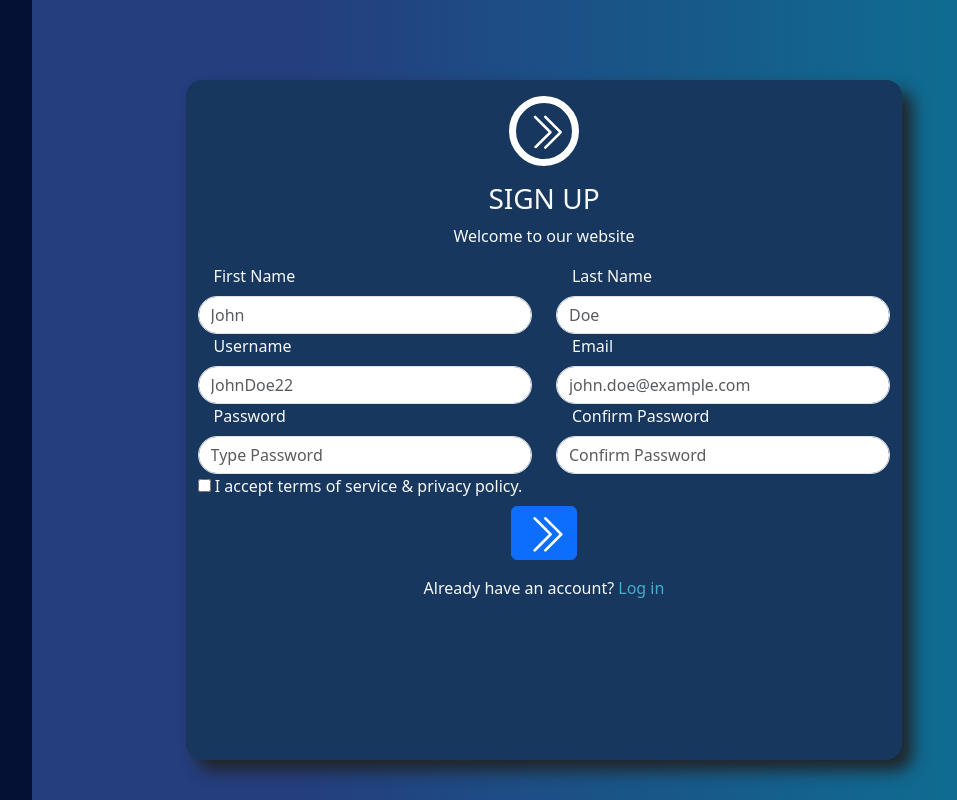
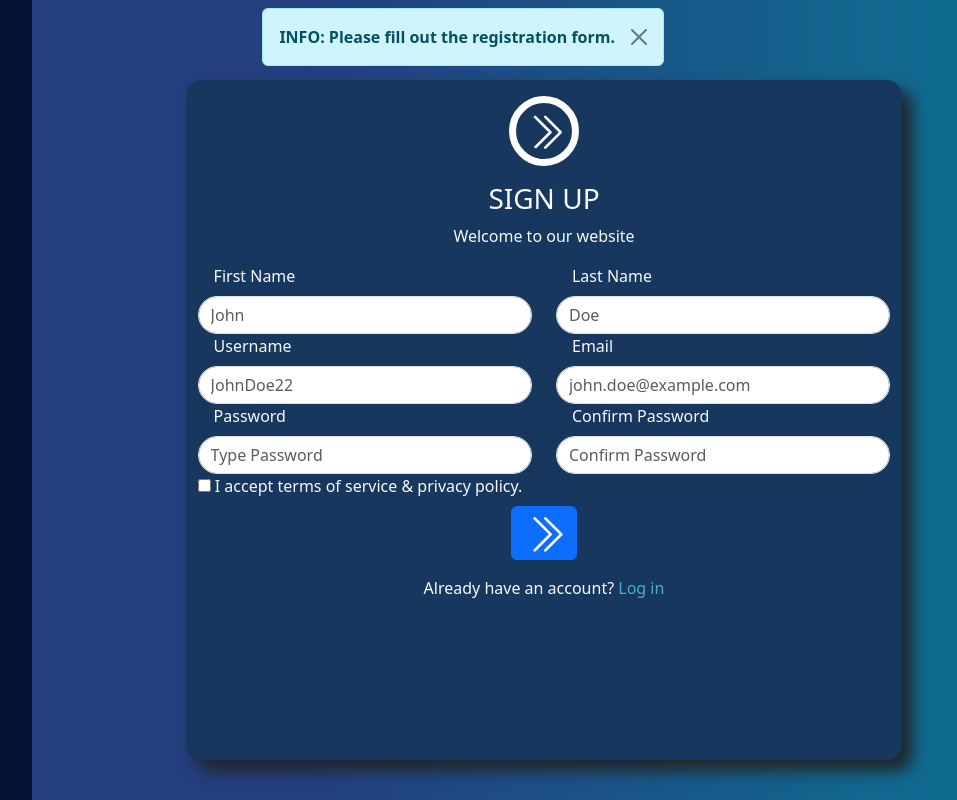
Before and after one commit to abdullahnaveedan/Finance-Project, a Django app: page /sign-up/ in a window 1280 px wide. Shown: the whole page, without its empty margins (224-1181 px from the left). Run offline with Django 4.2, Linux system fonts and the light colour scheme.

Commit message:
Messages and Retained Information

```diff
--- a/cmsfinanceapp/templates/sign_up.html
+++ b/cmsfinanceapp/templates/sign_up.html
@@ -5,8 +5,8 @@
 <div class="shift-second">
     {% if messages %}
     {% for message in messages %}
-    <div {% if message.tags %} class="alert alert-{{ message.tags }} alert-dismissible fade show mt-2" {% endif %}  style="position: absolute; left: 38%;"role="alert">
-      <strong>{{message}}</strong>
+    <div {% if message.tags %} class="alert alert-{{ message.tags }} alert-dismissible fade show mt-2" {% endif %}  style="position: absolute; left: 38%;" role="alert">
+      <strong>{{ message }}</strong>
       <button type="button" class="btn-close" data-bs-dismiss="alert" aria-label="Close"></button>
     </div>
     {% endfor %}
@@ -33,14 +33,14 @@
                     <div class="col-md-6">
                         <div class="form-group">
                             <label for="firstname" class="form-label mx-3">First Name</label>
-                            <input type="text" class="form-control" name="firstname" id="firstname" placeholder="John" required>
+                            <input type="text" class="form-control" name="firstname" id="firstname" placeholder="John" value="{{ request.POST.firstname }}" required>
                         </div>
                     </div>
 
                     <div class="col-md-6">
                         <div class="form-group">
                             <label for="lastname" class="form-label mx-3">Last Name</label>
-                            <input type="text" class="form-control" name="lastname" id="lastname" placeholder="Doe" required>
+                            <input type="text" class="form-control" name="lastname" id="lastname" placeholder="Doe" value="{{ request.POST.lastname }}" required>
                         </div>
                     </div>
                 </div>
@@ -49,14 +49,14 @@
                     <div class="col-md-6">
                         <div class="form-group">
                             <label for="username" class="form-label mx-3">Username</label>
-                            <input type="text" class="form-control" name="username" id="username" placeholder="JohnDoe22" required>
+                            <input type="text" class="form-control" name="username" id="username" placeholder="JohnDoe22" value="{{ request.POST.username }}" required>
                         </div>
                     </div>
 
                     <div class="col-md-6">
                         <div class="form-group">
                             <label for="email" class="form-label mx-3">Email</label>
-                            <input type="email" class="form-control" name="email" id="email" placeholder="john.doe@example.com" required>
+                            <input type="email" class="form-control" name="email" id="email" placeholder="john.doe@example.com" value="{{ request.POST.email }}" required>
                         </div>
                     </div>
                 </div>
@@ -96,8 +96,6 @@
         </div>
     </div>
 
-
-
       </div>
   </div>
 </div>
--- a/cmsfinanceapp/views.py
+++ b/cmsfinanceapp/views.py
@@ -190,20 +190,31 @@ def index(request):
 
 def sign_in(request):
     if request.method == "POST":
-            username = request.POST.get("username")
-            password = request.POST.get("password")
+        username = request.POST.get("username")
+        password = request.POST.get("password")
 
-            user = authenticate(request, username=username, password=password)
+        user = authenticate(request, username=username, password=password)
 
-            if user is not None:
-                messages.success(request, 'Login Success.')
-                auth_login(request, user)
-                # Store the user's email in the session
-                request.session['email'] = user.email
+        if user is not None:
+            # Display a success message (SUCCESS)
+            messages.success(request, 'SUCCESS: Login successful.')
+            auth_login(request, user)
+            # Store the user's email in the session
+            request.session['email'] = user.email
 
-                return render(request, "upload_file.html")
-            else:
-                messages.warning(request, 'Invalid email or password. Please try again.')
+            return render(request, "upload_file.html")
+        else:
+            # Display a warning message (WARNING)
+            messages.warning(request, 'WARNING: Invalid username or password. Please try again.')
+
+            # Retain entered data in the form fields
+            return render(request, "sign_in.html", {
+                'username': username,
+                'password': password,
+            })
+
+    # Display an informational message (INFO)
+    messages.info(request, 'INFO: Please enter your username and password to sign in.')
 
     return render(request, "sign_in.html")
 
@@ -216,46 +227,45 @@ def sign_out(request):
 #validate user's data provided by sing_up function
 def validate_data(first_name, last_name, username, email, password, confirm_password):
     if password != confirm_password:
-        return False, "Passwords do not match."
+        return False, "WARNING: Passwords do not match."
 
     if not re.match("^[a-zA-Z0-9]+$", username):
-        return False, "Username can only contain alphanumeric characters."
+        return False, "WARNING: Username can only contain alphanumeric characters."
 
     if User.objects.filter(username=username).exists():
-        return False, "Username is already taken. Choose a different one."
+        return False, "WARNING: Username is already taken. Choose a different one."
 
     if not re.match("^[a-zA-Z]+$", first_name):
-        return False, "First name can only contain alphabet characters."
+        return False, "WARNING: First name can only contain alphabet characters."
 
     if not re.match("^[a-zA-Z]+$", last_name):
-        return False, "Last name can only contain alphabet characters."
+        return False, "WARNING: Last name can only contain alphabet characters."
 
     if User.objects.filter(email=email).exists():
-        return False, "Email is already registered. Choose a different one."
+        return False, "WARNING: Email is already registered. Choose a different one."
 
     if not (any(c.isalpha() for c in password) and
             any(c.isdigit() for c in password) and
             any(c in "!@#$%^&*()-_=+[]{}|;:'\",.<>/?`~" for c in password) and
             len(password) >= 8):
-        return False, "Password must contain at least one alphabet character, one digit, one special character, and be at least 8 characters long."
+        return False, "WARNING: Password must contain at least one alphabet character, one digit, one special character, and be at least 8 characters long."
 
-    return True, "Validation successful."
+    return True, "SUCCESS: Validation successful."
 
 
 #performing otp validation by request from otp.html
 def otp_validation(request):
     if request.method == "POST":
-        if request.method == "POST":
-            entered_otp = (
-                request.POST.get("otp-1", "") +
-                request.POST.get("otp-2", "") +
-                request.POST.get("otp-3", "") +
-                request.POST.get("otp-4", "")
-            )
+        entered_otp = (
+            request.POST.get("otp-1", "") +
+            request.POST.get("otp-2", "") +
+            request.POST.get("otp-3", "") +
+            request.POST.get("otp-4", "")
+        )
 
         # Determine the context (signup or forget password)
         context = request.session.get('otp_context')
-        print("context = ", context)
+
         if context == 'sign_up':
             # Retrieve validated user data from the session
             validated_user_data = request.session.get('validated_user_data', None)
@@ -275,10 +285,12 @@ def otp_validation(request):
                 user = authenticate(request, username=validated_user_data['username'], password=validated_user_data['password'])
                 if user is not None:
                     auth_login(request, user)
+                    # Display a success message (SUCCESS)
+                    messages.success(request, 'SUCCESS: Account created successfully. You are now logged in.')
                     return redirect("upload-file")
             else:
-                # Incorrect OTP, redirect to sign_up.html
-                print("Incorrect OTP. Please try again.")
+                # Incorrect OTP, display an error message (WARNING)
+                messages.warning(request, "WARNING: Incorrect OTP. Please try again.")
                 return render(request, "sign_up.html")
 
         elif context == 'forget_password':
@@ -290,8 +302,8 @@ def otp_validation(request):
                 # (e.g., allow the user to reset their password)
                 return render(request, "reset_password.html")
             else:
-                # Incorrect OTP, redirect to forget_password.html
-                messages.error(request, "Incorrect OTP. Please try again.")
+                # Incorrect OTP, display an error message (WARNING)
+                messages.warning(request, "WARNING: Incorrect OTP. Please try again.")
                 return render(request, "otp.html")
 
         elif context == 'reset_password':
@@ -303,13 +315,13 @@ def otp_validation(request):
                 # (e.g., allow the user to reset their password)
                 return render(request, "reset_password.html")
             else:
-                # Incorrect OTP, redirect to forget_password.html
-                messages.error(request, "Incorrect OTP. Please try again.")
+                # Incorrect OTP, display an error message (WARNING)
+                messages.warning(request, "WARNING: Incorrect OTP. Please try again.")
                 return render(request, "sign_up.html")
 
-    # Redirect to sign_up.html if the request is not POST
+    # Redirect to sign_up.html with an informational message (INFO) if the request is not POST
+    messages.info(request, 'INFO: Please enter the OTP to verify your identity.')
     return render(request, "sign_up.html")
-
 
 def sign_up(request):
     if request.method == "POST":
@@ -320,20 +332,26 @@ def sign_up(request):
         getPassword = request.POST.get("password")
         getConfirmPassword = request.POST.get("confirmPassword")
 
-        #calling validation data function
+        # calling validation data function
         validation_result, validation_message = validate_data(
             getFirstName, getLastName, getUserName, getEmail, getPassword, getConfirmPassword
         )
         if not validation_result:
-            # If validation fails, display an error message
-            messages.error(request, validation_message)
-            return render(request, "sign_up.html")
+            # If validation fails, display an error message (WARNING)
+            messages.warning(request, validation_message)
+            # Retain entered data in the form fields
+            return render(request, "sign_up.html", {
+                'firstname': getFirstName,
+                'lastname': getLastName,
+                'username': getUserName,
+                'email': getEmail,
+            })
 
         otp = generate_otp()
         send_otp_email(getEmail, otp)
 
         request.session['otp_context'] = 'sign_up'
-        #Stores the user's data in session
+        # Stores the user's data in session
         request.session['validated_user_data'] = {
             'first_name': getFirstName,
             'last_name': getLastName,
@@ -341,10 +359,17 @@ def sign_up(request):
             'email': getEmail,
             'password': getPassword,
             'otp': otp,
-            }
+        }
+
+        # Display a success message (SUCCESS)
+        messages.success(request, 'SUCCESS: An OTP has been sent to your email. Please enter the OTP to complete the registration.')
+
         return render(request, "otp.html")
+
+    # Display an informational message (INFO)
+    messages.info(request, 'INFO: Please fill out the registration form.')
+
     return render(request, "sign_up.html")
-
 
 def forget_password(request):
     if request.method == "POST":
@@ -353,7 +378,8 @@ def forget_password(request):
         try:
             user = User.objects.get(email=getEmail)
         except User.DoesNotExist:
-            messages.error(request, "Email does not exist. Please Enter a valid email.")
+            # Display an error message (WARNING)
+            messages.warning(request, "WARNING: Email does not exist. Please enter a valid email.")
             return render(request, "sign_in.html")
 
         # Generate and send OTP
@@ -361,13 +387,18 @@ def forget_password(request):
         send_otp_email(getEmail, otp)
 
         request.session['otp_context'] = 'forget_password'
-        print("Session = ", request.session.get('otp_context'))
         request.session['forget_password'] = {
             'email': getEmail,
             'otp': otp,
         }
 
+        # Display a success message (SUCCESS)
+        messages.success(request, 'SUCCESS: An OTP has been sent to your email. Please enter the OTP to reset your password.')
+
         return render(request, "otp.html")
+
+    # Display an informational message (INFO)
+    messages.info(request, 'INFO: Please enter your email to reset your password.')
 
     return render(request, "forget_password.html")
 
@@ -379,9 +410,11 @@ def reset_password(request):
         getPassword = request.POST.get("password")
 
         if not getEmail:
-            messages.error(request, "Invalid or missing email. Please try again.")
+            # Display an error message (WARNING)
+            messages.warning(request, "WARNING: Invalid or missing email. Please try again.")
             return render(request, "reset_password.html")
 
+        # Generate and send OTP
         otp = generate_otp()
         send_otp_email(getEmail, otp)
 
@@ -392,26 +425,40 @@ def reset_password(request):
             'otp': otp,
         }
 
+        # Display a success message (SUCCESS)
+        messages.success(request, 'SUCCESS: An OTP has been sent to your email. Please enter the OTP to confirm your new password.')
+
         return render(request, "otp.html")
 
+    # Display an informational message (INFO)
+    messages.info(request, 'INFO: Please enter your new password.')
+
     return render(request, "reset_password.html")
-
 def upload_file(request):
 
     return render(request, "upload_file.html")
-
 def submit_excel(request):
     if request.method == "POST":
-        excel = request.FILES.get("excelFile" , None)
+        excel = request.FILES.get("excelFile", None)
         file_name = ''
+
         if excel:
-                file_name = str(excel)
-                file_name = default_storage.save('excel/' + file_name, ContentFile(excel.read()))
-                input_excel = file_name
+            file_name = str(excel)
+            file_name = default_storage.save('excel/' + file_name, ContentFile(excel.read()))
+            input_excel = file_name
         else:
             input_excel = ''
-        file_data(username = request.user, excel_file = input_excel).save()
+
+        # Save file_data with associated username and excel_file
+        file_data(username=request.user, excel_file=input_excel).save()
+
+        # Display a success message (SUCCESS)
+        messages.success(request, 'SUCCESS: Excel file submitted successfully.')
+
         return redirect("index")
+
+    # If the method is not POST, redirect with an informational message (INFO)
+    messages.info(request, 'INFO: Please use the upload form to submit an Excel file.')
     return redirect("upload-file")
 
 def show_sign_in(request):
```
